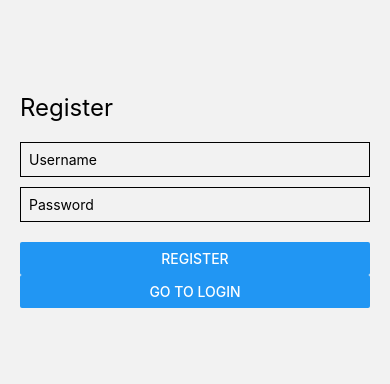
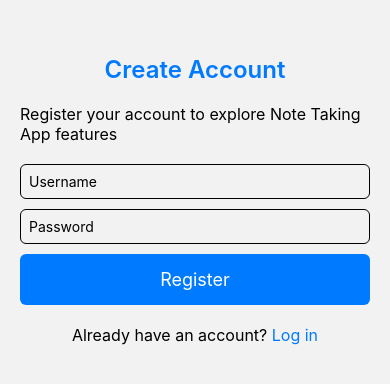
Before and after one commit to viettask/QUT_NoteTakingApp, a React Native app in the folder client/: screen /Register in a window 390 px wide. Shown: the part 222-606 px from the top of the page. Built offline with nearby package versions, Linux system fonts and the light colour scheme.

Commit message:
login/register UI changed

```diff
--- a/client/screens/LoginScreen.js
+++ b/client/screens/LoginScreen.js
@@ -45,17 +45,18 @@ export default function LoginScreen({ navigation }) {
     };
 
     return (
-        <View style={{ flex: 1, justifyContent: 'center', padding: 20 }}>
-            <Text style={{ fontSize: 24, marginBottom: 20, textAlign: 'center', color: '#007AFF', fontWeight: '600' }}>Welcome to Note Taking App</Text>
+        <View style={styles.container}>
+            <Text style={styles.title}>Welcome to Note Taking App</Text>
+            <Text style={styles.titleMessage}>Please enter your details</Text>
 
-            {errorMessage ? <Text style={{ color: 'red' }}>{errorMessage}</Text> : null}
+            {errorMessage ? <Text style={styles.error}>{errorMessage}</Text> : null}
 
             <TextInput
                 placeholder="Username"
                 value={username}
                 onChangeText={setUsername}
                 autoCapitalize="none"
-                style={{ borderWidth: 1, marginBottom: 10, padding: 8 }}
+                style={styles.input}
             />
 
             <TextInput
@@ -64,7 +65,7 @@ export default function LoginScreen({ navigation }) {
                 onChangeText={setPassword}
                 secureTextEntry
                 autoCapitalize="none"
-                style={{ borderWidth: 1, marginBottom: 20, padding: 8 }}
+                style={styles.input}
             />
             {/* Login Button */}
             <TouchableOpacity style={styles.loginButton} onPress={handleLogin}>
@@ -75,9 +76,11 @@ export default function LoginScreen({ navigation }) {
             <View style={styles.gap}></View>
 
             {/* Go to Register Button */}
-            <Text>Don't have an account?</Text>
+
             <TouchableOpacity onPress={() => navigation.navigate('Register')}>
-                <Text style={styles.registerLink}> Register</Text>
+                <Text style={styles.registerText}>
+                    Don't have an account? <Text style={styles.registerLink}>Register</Text>
+                </Text>
             </TouchableOpacity>
         </View>
     );
@@ -118,5 +121,22 @@ const styles = StyleSheet.create({
     },
     gap: {
         height: 10,  // Adjust the height to create a gap between buttons
+    },
+    registerText: {
+        textAlign: 'center',
+        fontSize: 16,
+    },
+    registerLink: {
+        color: '#007AFF', // Register link color
+    },
+    titleMessage:{
+        fontSize: 16,
+        marginBottom: 20
+    },
+    input: {
+        borderWidth: 1,
+        marginBottom: 10,
+        padding: 8 ,
+        borderRadius: 6
     }
 });
--- a/client/screens/RegisterScreen.js
+++ b/client/screens/RegisterScreen.js
@@ -45,9 +45,10 @@ export default function RegisterScreen({ navigation }) {
     };
 
     return (
-        <View style={{ flex: 1, justifyContent: 'center', padding: 20 }}>
-            <Text style={{ fontSize: 24, marginBottom: 20 }}>Register</Text>
-            {errorMessage ? <Text style={{ color: 'red' }}>{errorMessage}</Text> : null}
+        <View style={styles.container}>
+            <Text style={styles.title}>Create Account</Text>
+            <Text style={styles.titleMessage}>Register your account to explore Note Taking App features</Text>
+            {errorMessage ? <Text style={styles.error}>{errorMessage}</Text> : null}
 
             <TextInput
                 placeholder="Username"
@@ -56,7 +57,7 @@ export default function RegisterScreen({ navigation }) {
                     console.log('Username changed:', text); // Add this
                     setUsername(text);
                 }}
-                style={{ borderWidth: 1, marginBottom: 10, padding: 8 }}
+                style={styles.input}
             />
             <TextInput
                 placeholder="Password"
@@ -66,10 +67,81 @@ export default function RegisterScreen({ navigation }) {
                     setPassword(text);
                 }}
                 secureTextEntry
-                style={{ borderWidth: 1, marginBottom: 20, padding: 8 }}
+                style={styles.input}
             />
-            <Button title="Register" onPress={handleRegister} />
-            <Button title="Go to Login" onPress={() => navigation.navigate('Login')} />
+            {/* <Button title="Register" onPress={handleRegister} />
+            <Button title="Go to Login" onPress={() => navigation.navigate('Login')} /> */}
+
+            {/* Login Button */}
+            <TouchableOpacity style={styles.loginButton} onPress={handleRegister}>
+                <Text style={styles.buttonText}>Register</Text>
+            </TouchableOpacity>
+
+            {/* Gap between buttons */}
+            <View style={styles.gap}></View>
+
+            {/* Go to Register Button */}
+
+            <TouchableOpacity onPress={() => navigation.navigate('Login')}>
+                <Text style={styles.registerText}>
+                    Already have an account? <Text style={styles.registerLink}>Log in</Text>
+                </Text>
+            </TouchableOpacity>
         </View>
     );
 }
+
+const styles = StyleSheet.create({
+    container: {
+        flex: 1,
+        justifyContent: 'center',
+        padding: 20,
+    },
+    title: {
+        fontSize: 24,
+        marginBottom: 20,
+        textAlign: 'center',
+        color: '#007AFF',
+        fontWeight: '600',
+    },
+    error: {
+        color: 'red',
+        marginBottom: 10,
+    },
+    input: {
+        borderWidth: 1,
+        marginBottom: 10,
+        padding: 8,
+    },
+    loginButton: {
+        marginBottom: 10,  // Add margin below the Login button
+        backgroundColor: '#007AFF',
+        padding: 15,
+        borderRadius: 6,
+        alignItems: 'center',
+    },
+    buttonText: {
+        color: 'white',  // Text color
+        fontSize: 18,
+    },
+    gap: {
+        height: 10,  // Adjust the height to create a gap between buttons
+    },
+    registerText: {
+        textAlign: 'center',
+        fontSize: 16,
+    },
+    registerLink: {
+        color: '#007AFF', // Register link color
+    },
+    titleMessage: {
+        fontSize: 16,
+        marginBottom: 20
+    },
+    input: {
+        borderWidth: 1,
+        marginBottom: 10,
+        padding: 8,
+        borderRadius: 6
+    }
+});
```
